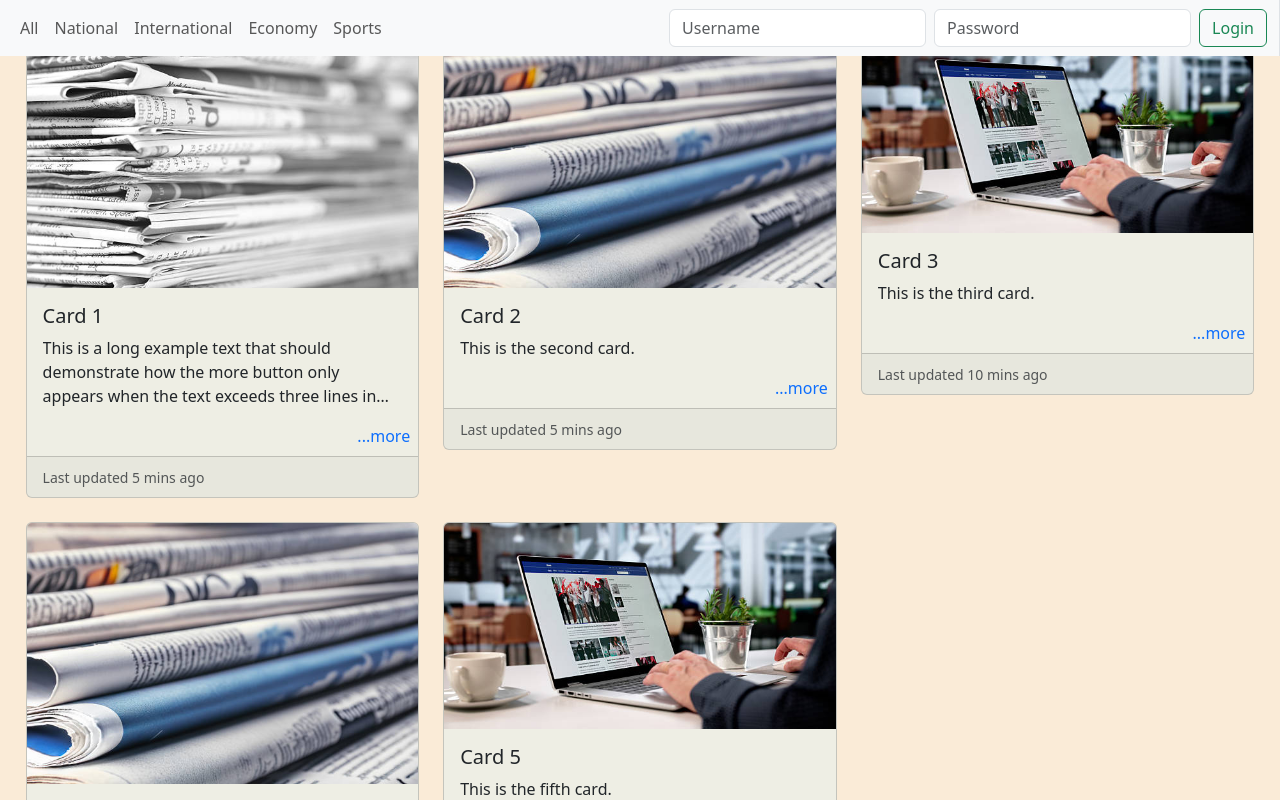
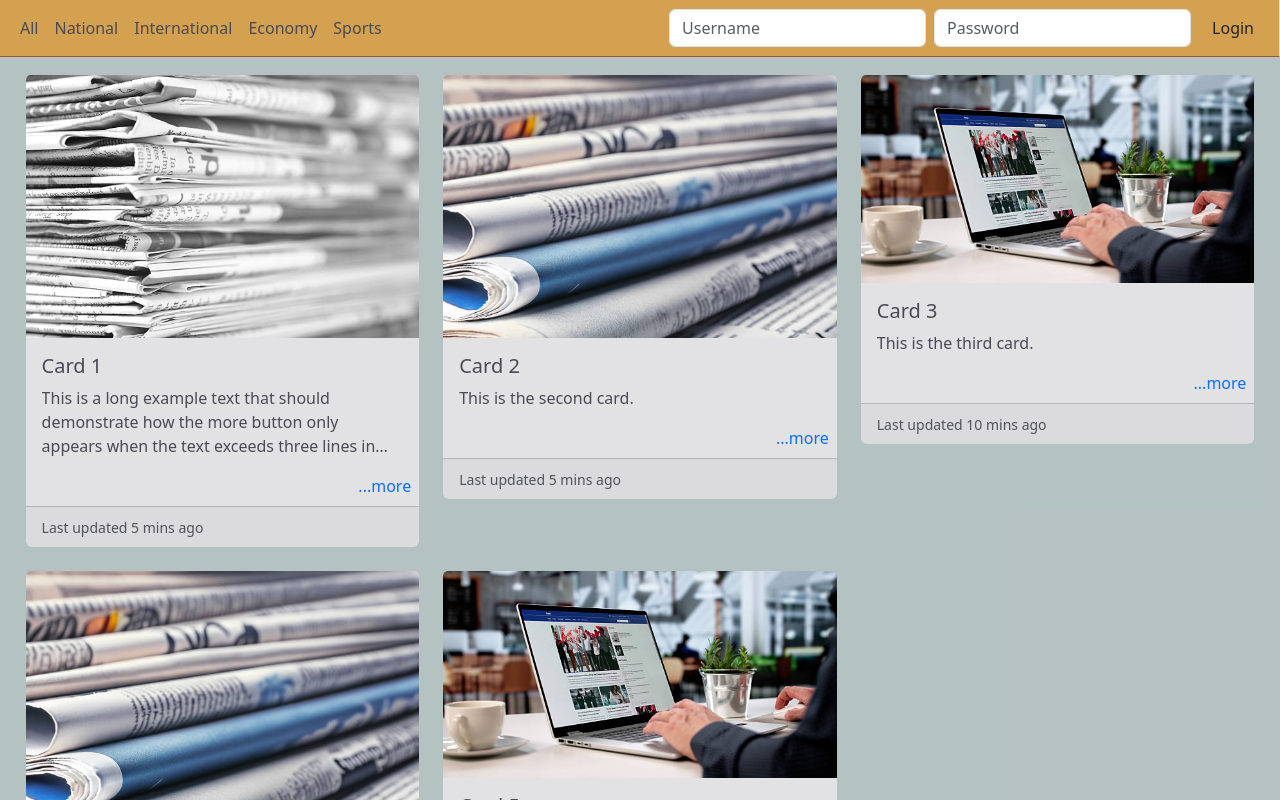
Before and after one commit to Lakmi94/NewsManagerDevTeam1, an Angular app: page /category/all in a window 1280 px wide. Shown: the top 800 px of the page. Built offline with nearby package versions, Linux system fonts and the light colour scheme.

Commit message:
Implemented global color scheme for all components

```diff
--- a/src/app/app.html
+++ b/src/app/app.html
@@ -2,7 +2,9 @@
 
 <main class="main">
   <app-navbar></app-navbar>
-  <router-outlet></router-outlet>
+  <div class="pt-5 pt-lg-4">
+    <router-outlet></router-outlet>
+  </div>
 </main>
 
 <!-- * * * * * * * * * * * * * * * * * * * * * * * * * * * * * * * * -->
--- a/src/app/category-view/category-view.css
+++ b/src/app/category-view/category-view.css
@@ -1,14 +1,16 @@
 .card-content {
+    margin-top: 2%;
     padding: 2%;
     flex: 1;
     overflow-y: auto;
-    background: antiquewhite;
+    background: var(--color-bg);
 }
 
 .card{
-    background-color: #eeeee4;
+    color: var(--color-text);
+    background-color: var(--color-surface);
+    border: var(--color-border);
 }
-
 
 .card-body {
   position: relative;
--- a/src/app/navbar/navbar.css
+++ b/src/app/navbar/navbar.css
@@ -0,0 +1,12 @@
+.navbar {
+  background-color: var(--color-primary) !important;
+  border-bottom: 1px solid var(--color-border) !important;
+}
+
+.navbar .nav-link {
+  color: var(--color-text) !important;
+}
+
+.navbar .nav-link:hover {
+  color: var(--color-bg) !important;
+}
--- a/src/app/navbar/navbar.html
+++ b/src/app/navbar/navbar.html
@@ -45,7 +45,7 @@
             #password="ngModel"
             aria-label="Password"
           />
-          <button class="btn btn-outline-success" type="submit">Login</button>
+          <button class="btn" type="submit">Login</button>
         </form>
         <div  class="d-flex" *ngIf="loginService.user$ | async as currentUser">
           <div class="me-2">Welcome, {{ user.username }}</div>
--- a/src/styles.css
+++ b/src/styles.css
@@ -1 +1,21 @@
 /* You can add global styles to this file, and also import other style files */
+:root{
+  --color-primary: #D4A151;
+  --color-bg: #23494A55;
+  --color-surface: #E2E2E4;
+  --color-text:  #494A55;
+  --color-border: #9F563A;
+}
+
+/* body {
+  background-color: var(--color-bg);
+  color: var(--color-text);
+} */
+
+:root[data-theme="dark"] {
+  --color-primary: #66b2ff;
+  --color-bg: #121212;
+  --color-surface: #1e1e1e;
+  --color-text: #e0e0e0;
+  --color-border: #333;
+}
```
